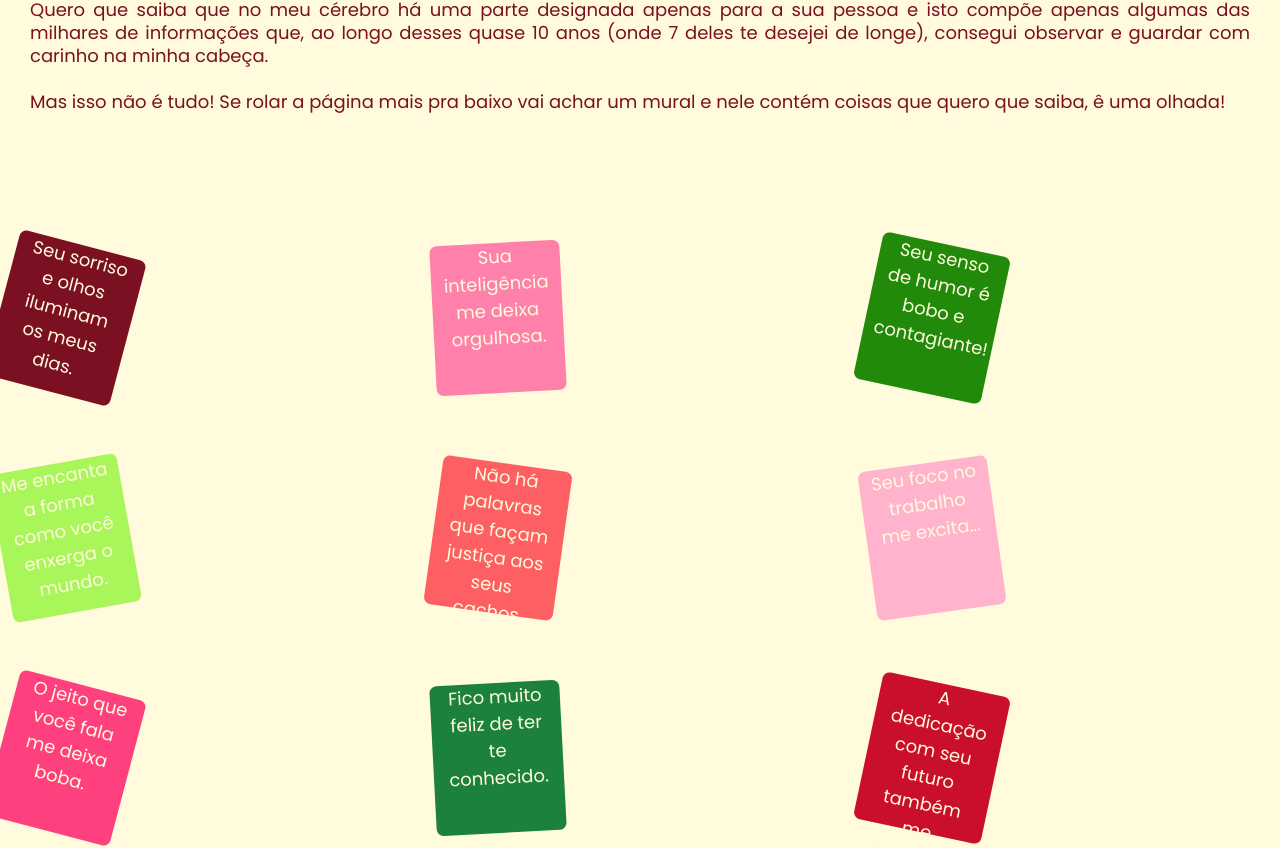
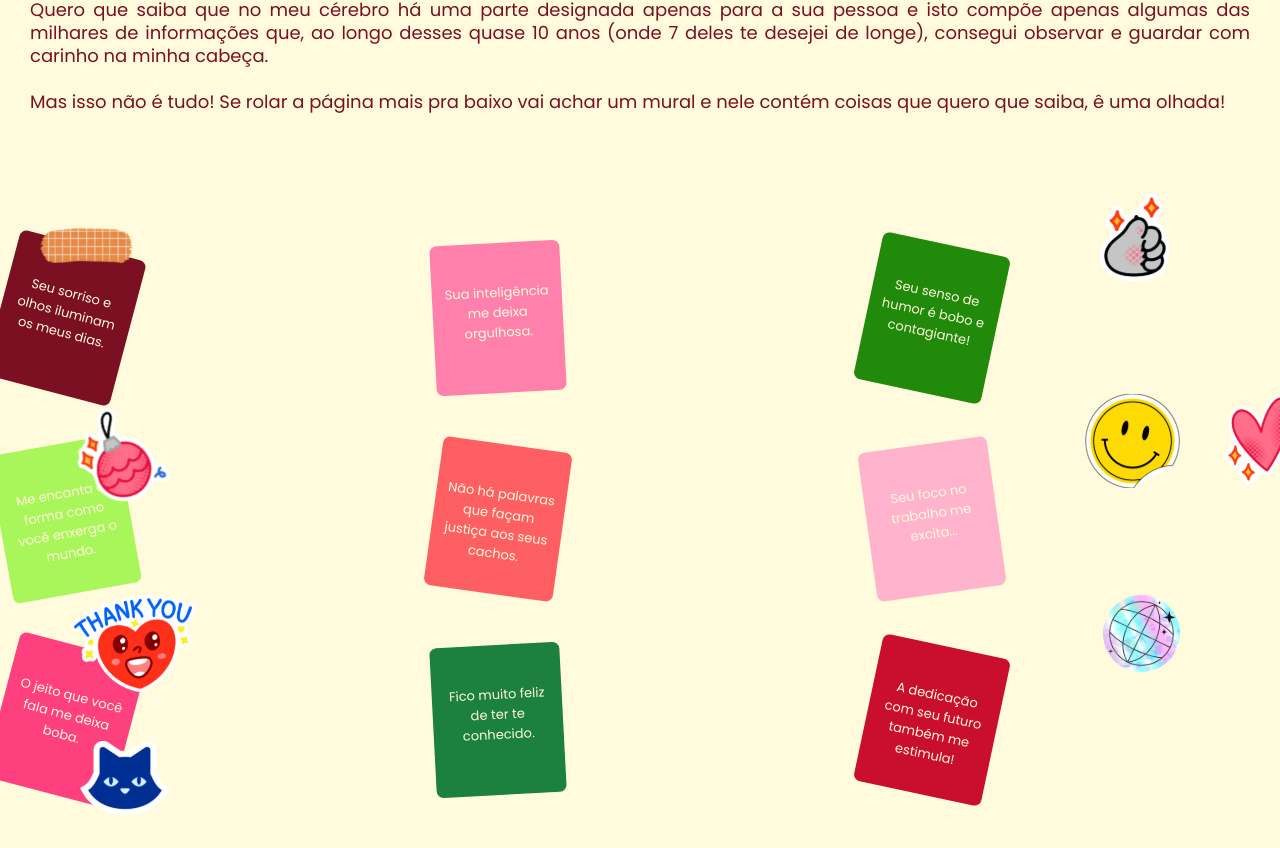
Before and after one commit to carolsoul/segredo, a React (Vite) app: page /infografico in a window 1280 px wide. Shown: the part 998-1846 px from the top of the page. Built offline with nearby package versions, Linux system fonts and the light colour scheme; a web font is replaced by a local one.

Commit message:
style: mudança no padding

```diff
--- a/src/styles/FaceId.module.css
+++ b/src/styles/FaceId.module.css
@@ -32,6 +32,7 @@ body{
     max-width: 100vw;
     overflow-x: hidden;
     width: 100%;
+    padding: 50px;
 }
 
 .faceTitle{
--- a/src/styles/Home.module.css
+++ b/src/styles/Home.module.css
@@ -14,7 +14,7 @@
     font-family: "Poppins", sans-serif;
     text-align: center;
     background-color: var(--off-white);
-    padding: 20px 50px;
+    padding: 50px;
     display: flex;
     flex-direction: column;
     align-items: center;
@@ -48,6 +48,9 @@
     margin-bottom: 30px;
     box-shadow: 0px 0px 7px 0px rgba(0, 0, 0, 0.1);
 }
+.instructionContainer p{
+    font-size: 15px;
+}
 
 
 p{
--- a/src/styles/Infografico.module.css
+++ b/src/styles/Infografico.module.css
@@ -219,7 +219,7 @@ ul {
 .muralGrid {
     display: grid;
     grid-template-columns: repeat(3, 1fr);
-    gap: 20px;
+    gap: 1px 20px;
     padding-top: 40px;
     padding-bottom: 70px;
     position: relative;
@@ -255,6 +255,8 @@ ul {
 .red1 p, .red2 p, .red3 p, .pink1 p, .pink2 p, .pink3 p, .green1 p, .green2 p, .green3 p{
     color: var(--off-white);
     margin: 50px 10px;
+    padding-top: 40px;
+    font-size: 13px;
 }
 
 /* === STICKERS === */
@@ -265,43 +267,37 @@ ul {
 }
 
 .sticker1{
-    bottom: -580px;
     left: 40px;
+    top: 75px;
 }
 
 .sticker2{
-    bottom: -595px;
     right: 110px;
 }
 
 .sticker3{
-    bottom: -790px;
     left: 60px;
 }
 
 .sticker4{
-    bottom: -770px;
     right: 100px;
 }
 
 .sticker5{
-    bottom: -770px;
     right: 0px;
 }
 
 .sticker6{
-    bottom: -950px;
     left: 70px;
 }
 
 .sticker7{
-    bottom: -940px;
     right: 100px;
 }
 
 .sticker8{
-    bottom: -1090px;
     left: 80px;
+    bottom: 50px;
 }
 
 /* === BOTÃO "PRÓXIMO" === */
--- a/src/styles/Yes.module.css
+++ b/src/styles/Yes.module.css
@@ -4,7 +4,7 @@
 }
 
 body{
-    height: 100vh;
+    height: 100%;
     width: 100vw;
 }
 
@@ -33,7 +33,7 @@ body{
     font-size: 15px;
     text-align: center;
     animation: fadeIn 2s ease-in-out;
-    padding: 40px 0;
+    padding: 50px 0;
 }
 
 @keyframes slideInEllipticTopBack {
```
